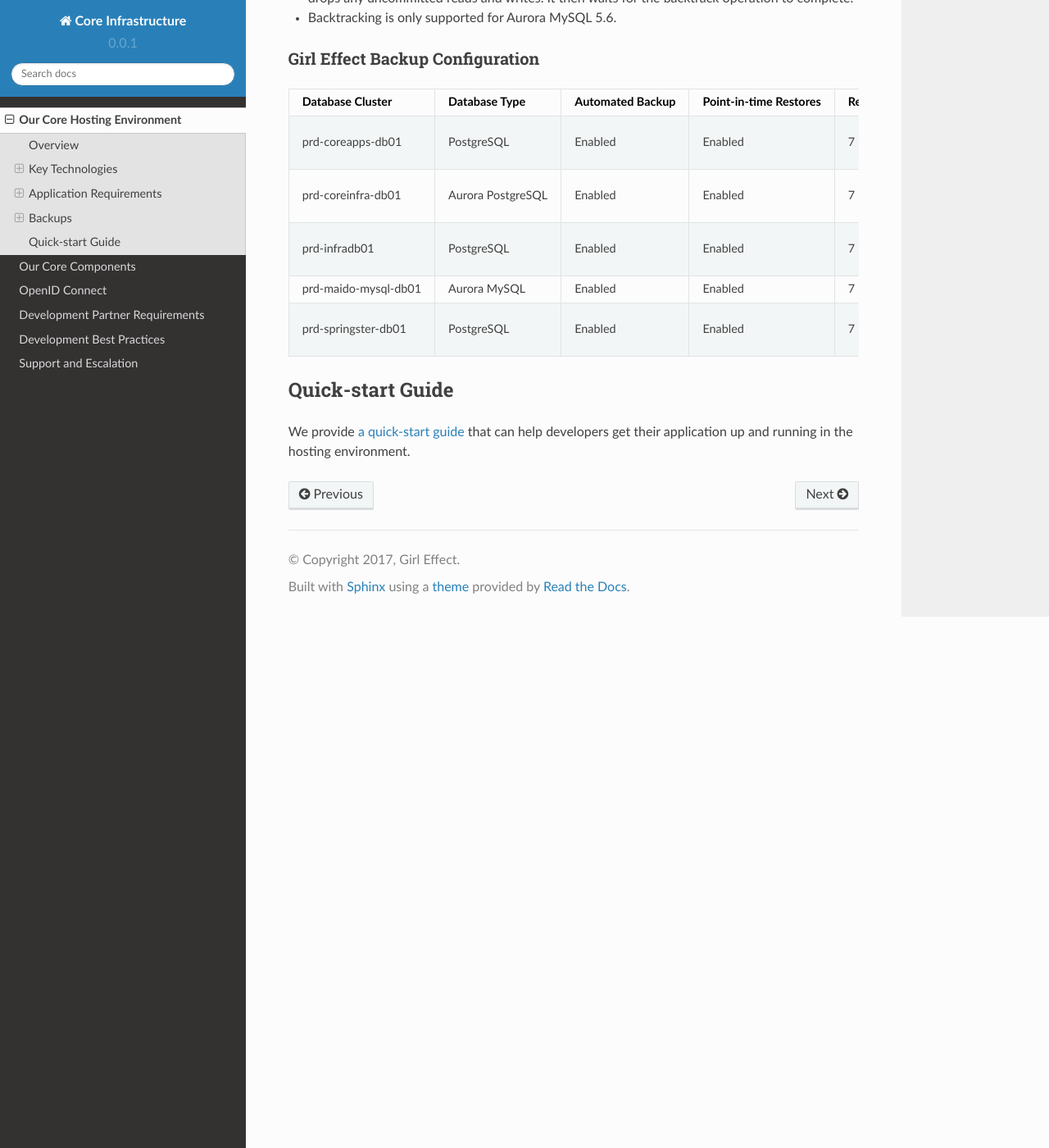
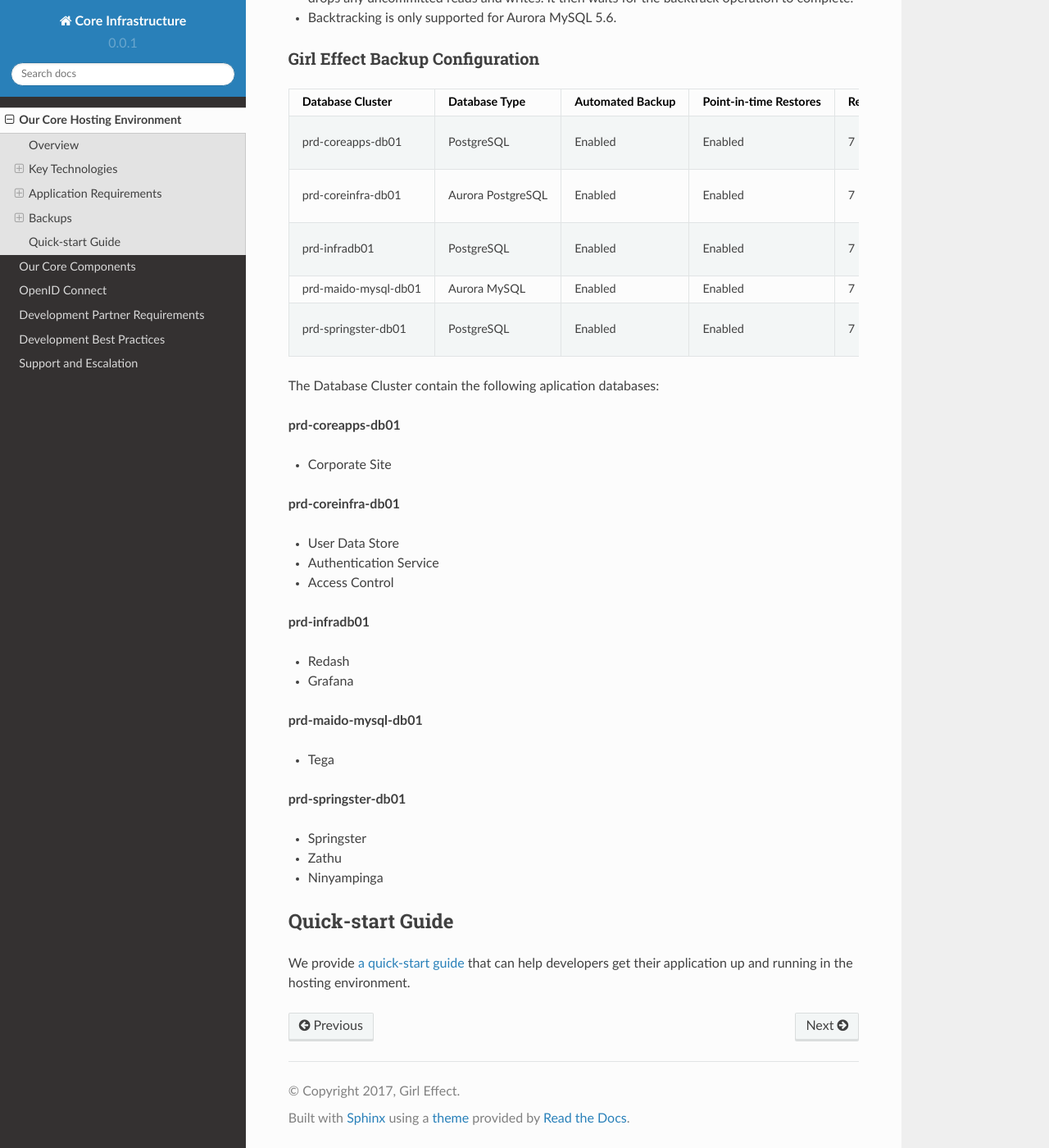
Before and after one commit to girleffect/core-infrastructure-documentation, a Sphinx documentation site: the page built from docs/hosting/index.rst, in a window 1280 px wide and 1400 px high, scrolled down 8671 px. Shown: the whole window at 82% size. Built offline with Sphinx 7.4.7 and the Read the Docs theme 2.0.0, drawn with Linux system fonts in a browser that asks for light colours.

Commit message:
Add aplication databases

```diff
--- a/docs/hosting/index.rst
+++ b/docs/hosting/index.rst
@@ -273,6 +273,38 @@
  prd-springster-db01    PostgreSQL          Enabled            Enabled                  7 Days             NA          -
 ====================== =================== ================== ======================== ================== =========== ==================
 
+The Database Cluster contain the following aplication databases:
+
+**prd-coreapps-db01**
+
+* Corporate Site
+
+**prd-coreinfra-db01**
+
+* User Data Store
+
+* Authentication Service
+
+* Access Control
+
+**prd-infradb01**
+
+* Redash
+
+* Grafana
+
+**prd-maido-mysql-db01**
+
+* Tega
+
+**prd-springster-db01**
+
+* Springster
+
+* Zathu
+
+* Ninyampinga
+
 
 Quick-start Guide
 -----------------
```
